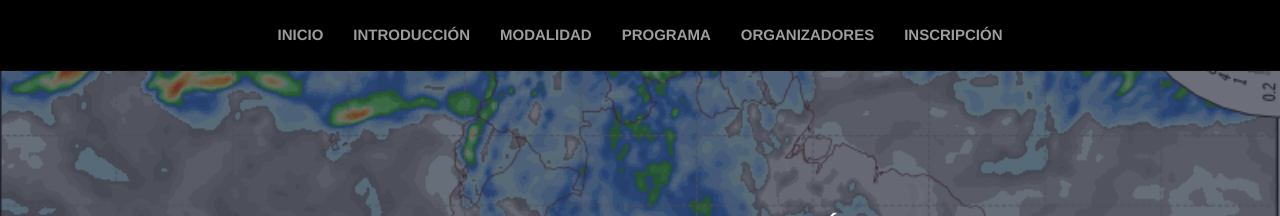
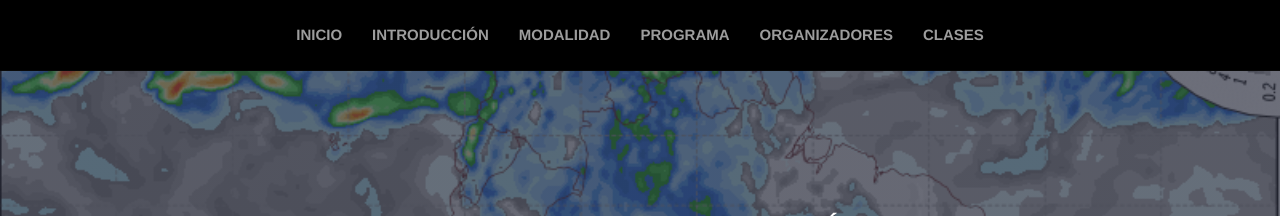
Before and after one commit to pewen/wpc, a Jekyll site: the page built from index.html, in a window 1280 px wide. Shown: the top 216 px of the page. Built offline with Jekyll 4.4.1, drawn with Linux system fonts in a browser that asks for light colours; nearby versions of some CDN libraries.

Commit message:
update navbar

```diff
--- a/_includes/nav-bar.html
+++ b/_includes/nav-bar.html
@@ -21,7 +21,7 @@
         <li><a href="{{ "#modality" | prepend: site.baseurl }}">MODALIDAD</a></li>
 	<li><a href="{{ "#schedule" | prepend: site.baseurl }}">PROGRAMA</a></li>
 	<li><a href="{{ "#organizers" | prepend: site.baseurl }}">ORGANIZADORES</a></li>
-        <li><a href="{{ "#aplication" | prepend: site.baseurl }}">INSCRIPCIÓN</a></li>
+        <li><a href="{{ "/lessons" | prepend: site.baseurl }}">CLASES</a></li>
       </ul>
     </div><!--/ collapse navbar-collapse -->
   </div><!--/ container-fluid -->
```
Also changed, not shown: 3 other files.
